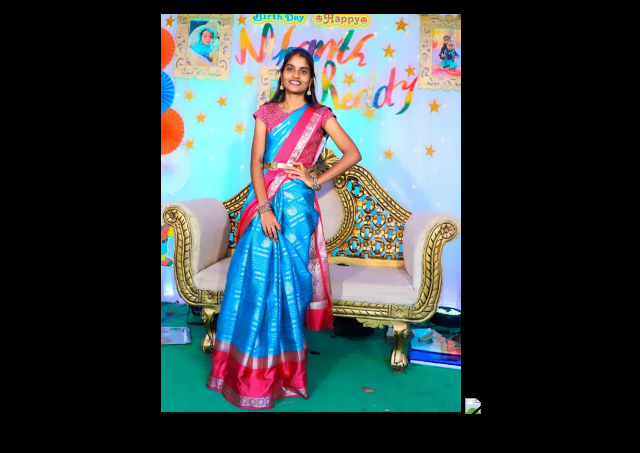
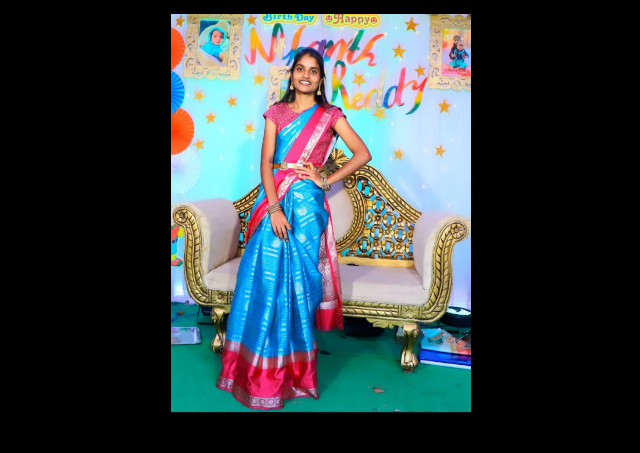
Before and after one commit to krishna-30/suprise, a plain HTML site: page cholleti.html in a window 1280 px wide. Shown: the part 175-628 px from the top of the page, without its empty margins (319-959 px from the left). Drawn offline with Linux system fonts and the light colour scheme.

Commit message:
cholleti.html

```diff
--- a/cholleti.html
+++ b/cholleti.html
@@ -9,7 +9,6 @@
         </font>
         <p>
             <img src="images/IMG-20240114-WA0063.jpg" width="300" height="400">
-             <img src="images/welcome-page.png">
         </p>
     </body>
 </html>
```
